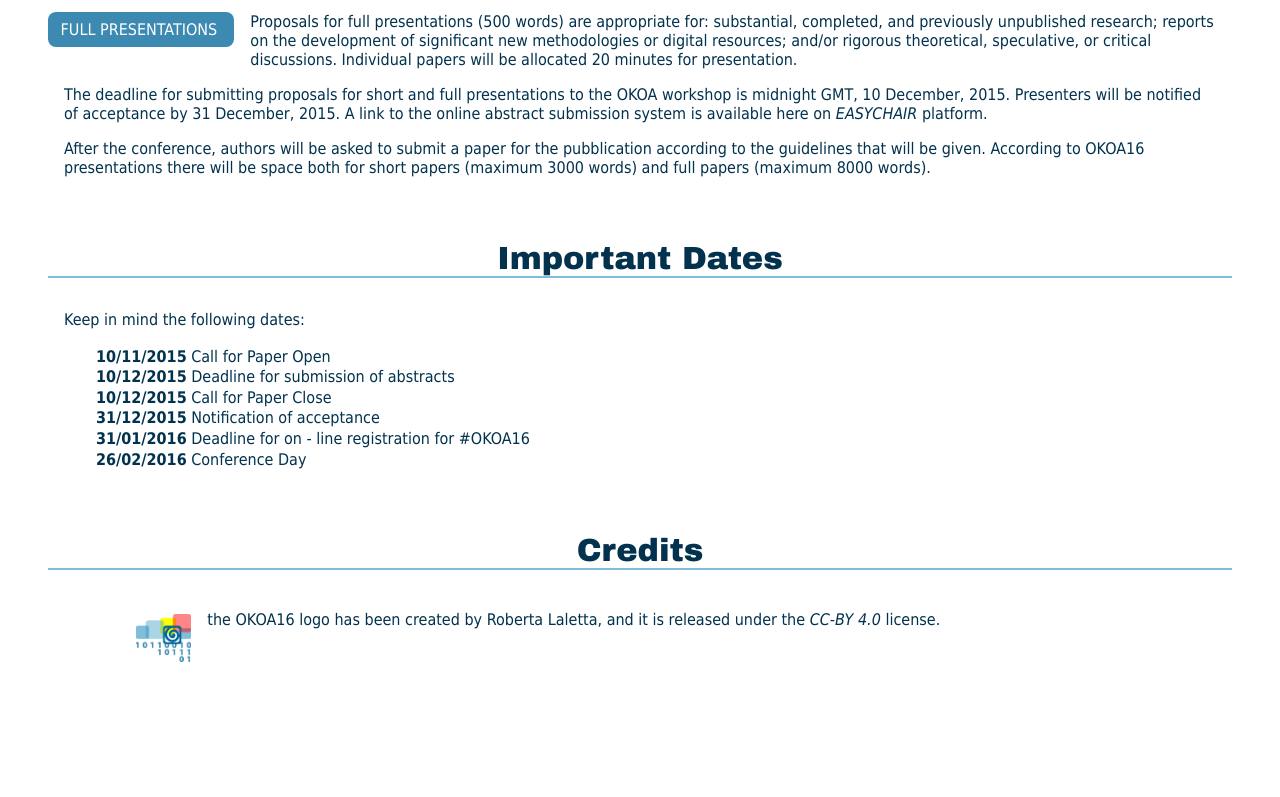
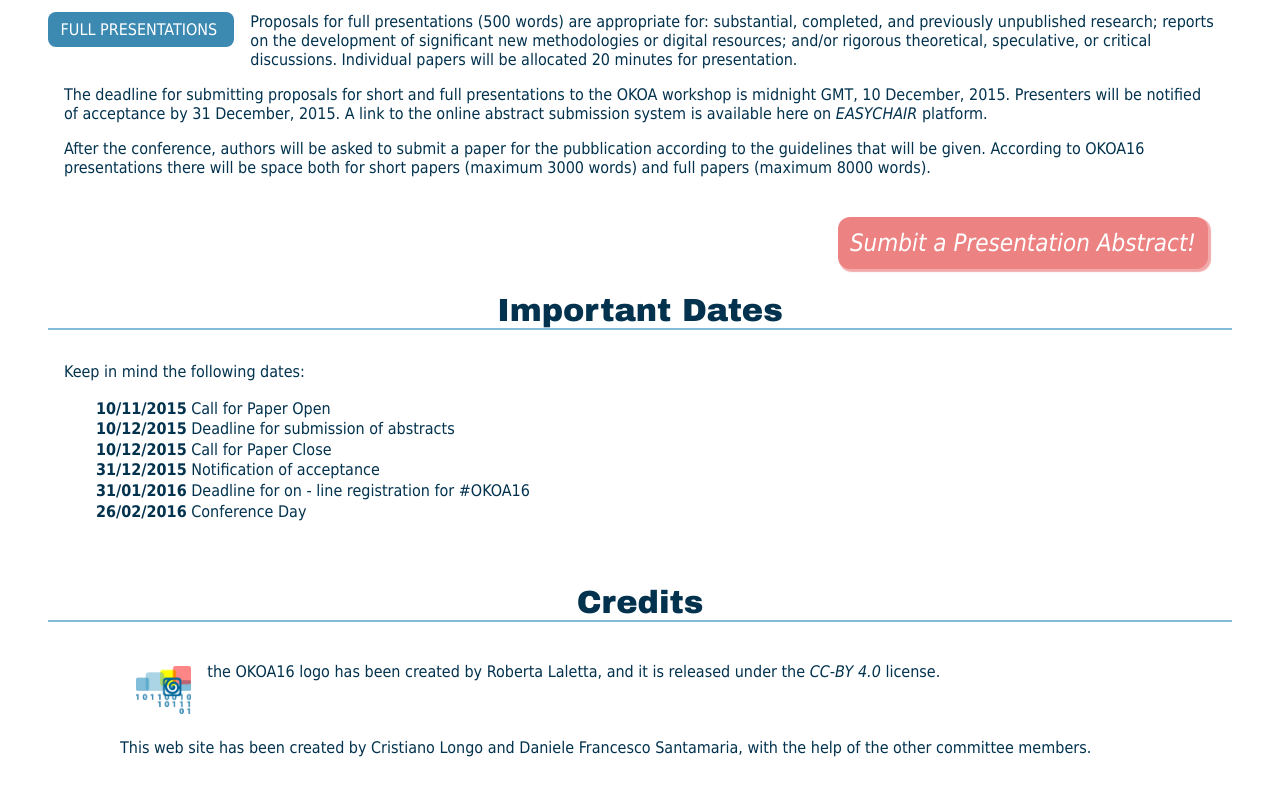
Before and after one commit to opendatahacklab/okoa16, a PHP site: page / in a window 1280 px wide. Shown: the part 2579-3376 px from the top of the page. Before the commit the page ends 3241 px from the top, so only its background shows below. Run offline with PHP 8.4, Linux system fonts and the light colour scheme.

Commit message:
Issue #11 - minor changes

```diff
--- a/index.html
+++ b/index.html
@@ -8,7 +8,7 @@
 
 <body>
 	<header>
-		<img id="okoa16logo" title="Open Knowledge Open Arts logo" src="imgs/okoa16.png" />
+		<img id="okoa16logo" alt="Open Knowledge Open Arts logo" title="Open Knowledge Open Arts logo" src="imgs/okoa16.png" />
 		<h1><abbr title="Open Knowledge Open Arts 2016">OKOA<span class="year">16</span></abbr></h1>
 		<p id="subtitle">The 2nd Open Knowledge - Open Arts Workshop</p>
 		<p class="date">26/02/2016, Catania, Italy</p>
@@ -21,10 +21,9 @@
 		<a href="#dates"> Dates </a> -
 		<a href="#credits">Credits</a>
 
-		<a href="https://github.com/opendatahacklab/okoa16.git" title="sources of this web site"><img src="imgs/GitHub-Mark-Light-64px.png" /></a>
-		<a href="https://www.facebook.com/groups/133271063687638" title="the okoa16 interest group on facebook"><img src="imgs/FB-f-Logo__white_58.png"></a>
+		<a href="https://github.com/opendatahacklab/okoa16.git" title="sources of this web site"><img alt="GitHub" src="imgs/GitHub-Mark-Light-64px.png" /></a>
+		<a href="https://www.facebook.com/groups/133271063687638" title="the okoa16 interest group on facebook"><img alt="Facebook" src="imgs/FB-f-Logo__white_58.png"></a>
 	</nav>
-     <!--  advise> <a href="#call">----CALL FOR PROPOSALS #OKOA16 IS NOW OPEN!!---- </a></advise -->
 	<section id="aims">
 		<p><em>Open Knowledge - Open Arts</em> is an informal workshop about open data, open source and
 	cultural heritage.</p>
@@ -75,7 +74,7 @@
 		<ul>
 			<li>Carlo Condarelli (<a href="http://www.youcultures.com/">YouCultures</a>)</li>
 			<li>Antonio Giudice (AK-Lab)</li>
-			<li>Cristiano Longo (<a href="http://opendatahacklab.org">opendatahacklab</a>, </a><a href="http://hackspacecatania.it/">Hackspace Catania</a>)</li>
+			<li>Cristiano Longo (<a href="http://opendatahacklab.org">opendatahacklab</a>, <a href="http://hackspacecatania.it/">Hackspace Catania</a>)</li>
 			<li>Fabio Rinnone (<a href="http://www.geofunction.it/">Geofunction</a>)</li>
 			<li>Daniele Francesco Santamaria (<a href="http://web.dmi.unict.it">Department of Mathematics and Computer Science</a>, University of Catania)
 		</ul>
@@ -114,12 +113,11 @@
 
 		<p>The deadline for submitting proposals for short and full presentations  to the OKOA workshop is midnight GMT, 10 December, 2015. Presenters will be notified of acceptance by 31 December, 2015. A link to the online abstract submission system is available here on <a href="https://easychair.org/conferences/?conf=okoa16">EASYCHAIR</a> platform.</p>
 
-
-         <!-- h3>Pubblication</h3 -->
          <p> After the conference, authors will be asked to submit a paper for the pubblication according to the guidelines that will be given.
                     According to OKOA16 presentations there will be space both for short papers (maximum 3000 words) and full papers (maximum 8000 words).
                 </p>
 
+		<p class="button"><a href="https://easychair.org/conferences/?conf=okoa16">Sumbit a Presentation Abstract!</a></p>
          <!-- p style="color:red">The workshop partecipation is free. Please fill the online schedule to the event in order to better organization. </p -->
 
 	</section>
@@ -139,10 +137,11 @@
 
 
 	<section id="credits">
-		<h2 id="credits">Credits</h2>
+		<h2>Credits</h2>
 		<ol class="iconlist">
-			<li><img src="imgs/okoa16.png" /> the OKOA16 logo has been created by Roberta Laletta,
+			<li><img src="imgs/okoa16.png" alt="OKOA logo small" /> the OKOA16 logo has been created by Roberta Laletta,
 			and it is released under the <a href="https://creativecommons.org/licenses/by/4.0/">CC-BY 4.0</a> license.</li>
+			<li>This web site has been created by Cristiano Longo and Daniele Francesco Santamaria, with the help of the other committee members.</li>
 		</ol>
 	</section>
 	</main>
--- a/okoa16.css
+++ b/okoa16.css
@@ -279,3 +279,18 @@ ol.iconlist li{
 	clear:left;
 	margin-bottom : 1em;
 }
+
+/* Special links */
+p.button{
+	margin-top:2em 2em 2em 2em;
+	padding: 0.5em 0.5em 0.5em 0.5em;
+	border:none;
+	border-radius: 0.5em;
+	font-size: 1.5em;
+	display: inline-block;
+	float: right;
+	clear:both;
+	color: white;
+	background-color:#ED8282;
+	box-shadow : 2px 2px 1px 1px #f3aaaa;
+}
```
